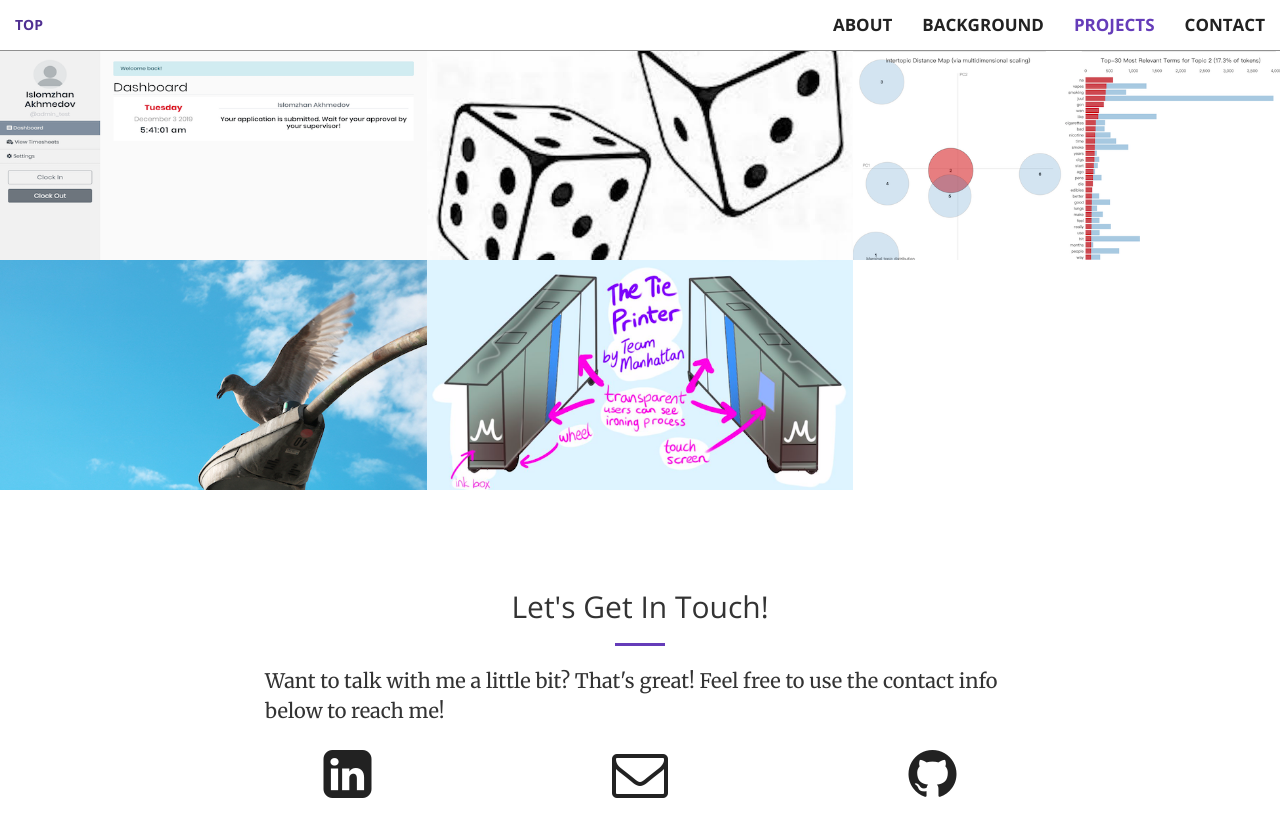
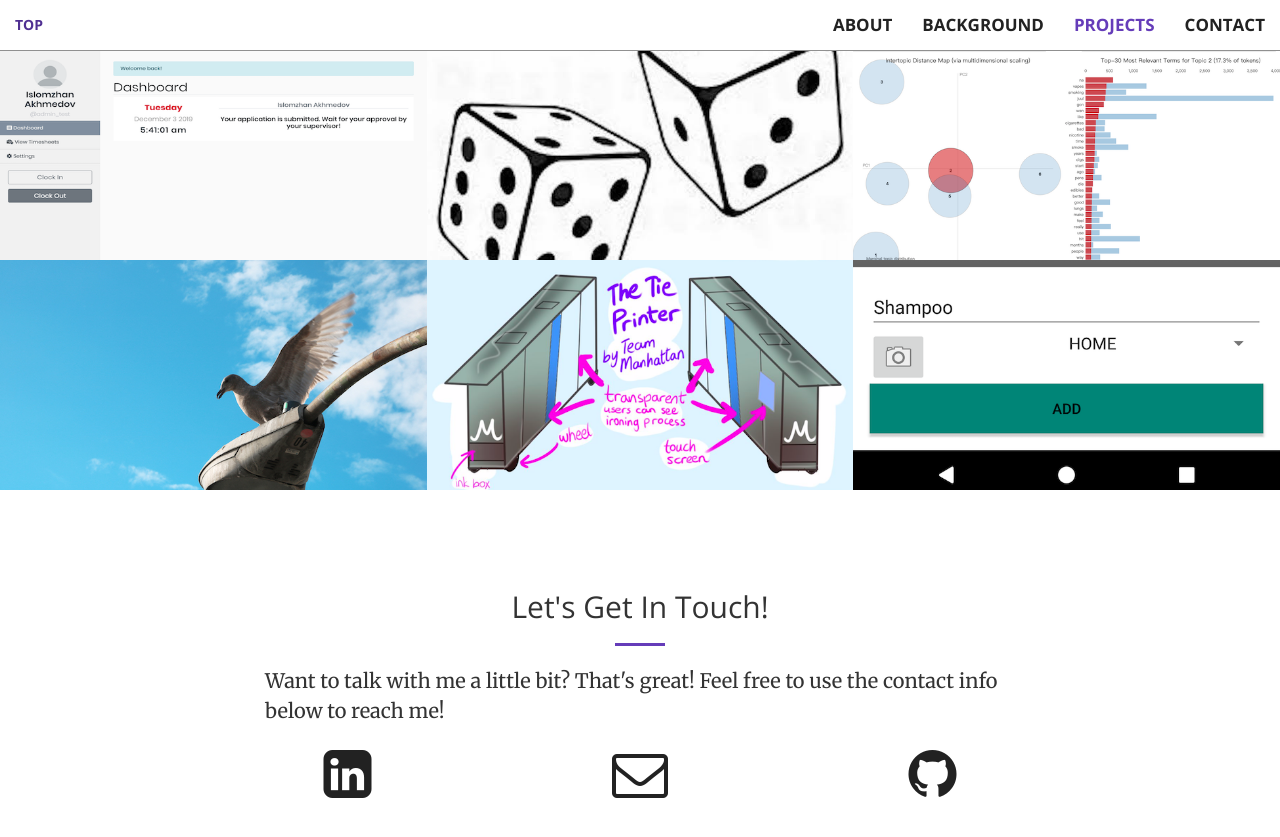
Before and after one commit to o0BB0o/o0BB0o.github.io, a Jekyll site: the page built from index.html, in a window 1280 px wide and 900 px high, scrolled down 2046 px. Shown: the top 837 px of the window. Built offline with Jekyll 4.4.1, drawn with Linux system fonts in a browser that asks for light colours.

Commit message:
new work added

```diff
--- a/_includes/portfolio.html
+++ b/_includes/portfolio.html
@@ -76,21 +76,21 @@
                     </div>
                 </a>
             </div>
-            <!--<div class="col-lg-4 col-sm-6">
-                <a class="portfolio-box">
+            <div class="col-lg-4 col-sm-6">
+                <a href="https://github.com/o0BB0o/Easy-List" class="portfolio-box">
                     <img src="img/portfolio/6.jpg" class="img-responsive" alt="">
                     <div class="portfolio-box-caption">
                         <div class="portfolio-box-caption-content">
                             <div class="project-category text-faded">
-                                //TODO
+                                Android
                             </div>
                             <div class="project-name">
-                                //TODO
+                                Easy List
                             </div>
                         </div>
                     </div>
                 </a>
-            </div>-->
+            </div>
         </div>
     </div>
 </section>
```
Also changed, not shown: img/portfolio/6.jpg.
